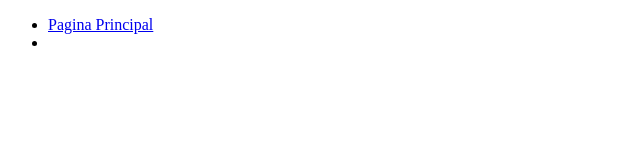
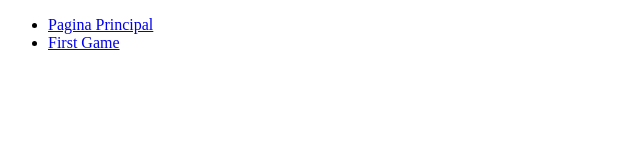
Before and after one commit to Jhosias007/Jhosias007.github.io, a plain HTML site: page index.html in a window 1280 px wide. Shown: the full height of the page, 0-640 px from the left. Drawn offline with Linux system fonts and the light colour scheme.

Commit message:
Me falto alguito

```diff
--- a/index.html
+++ b/index.html
@@ -14,7 +14,7 @@
           <a href="http://jhosias007.github.io/">Pagina Principal</a>
         </li>
         <li>
-          <a href="https://jhosias007.github.io/JS_A_Profundidad/07-TallerPracticoJS-VideoJuego/"></a>
+          <a href="https://jhosias007.github.io/JS_A_Profundidad/07-TallerPracticoJS-VideoJuego/">First Game</a>
         </li>
 
       </ul>
```
